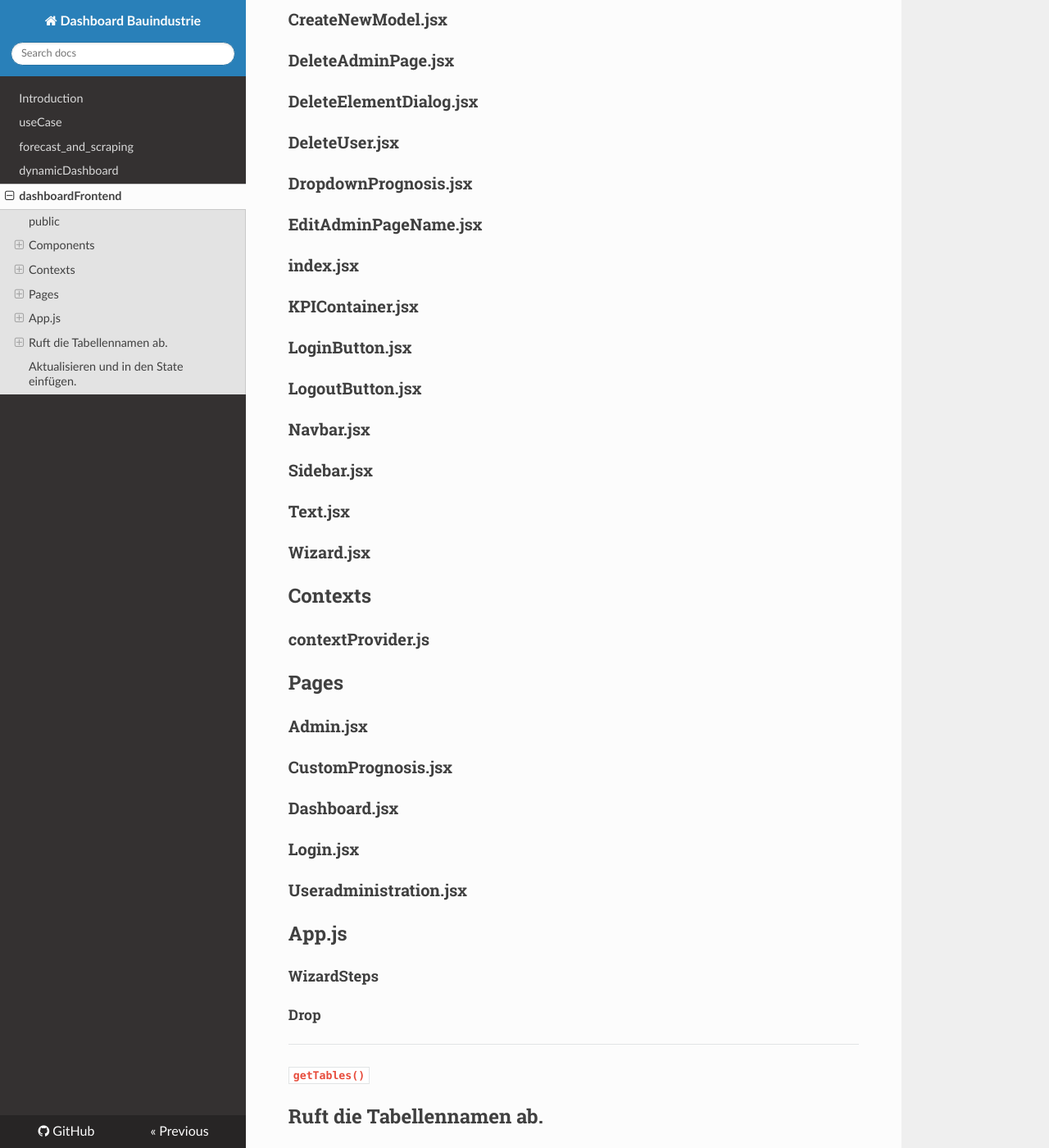
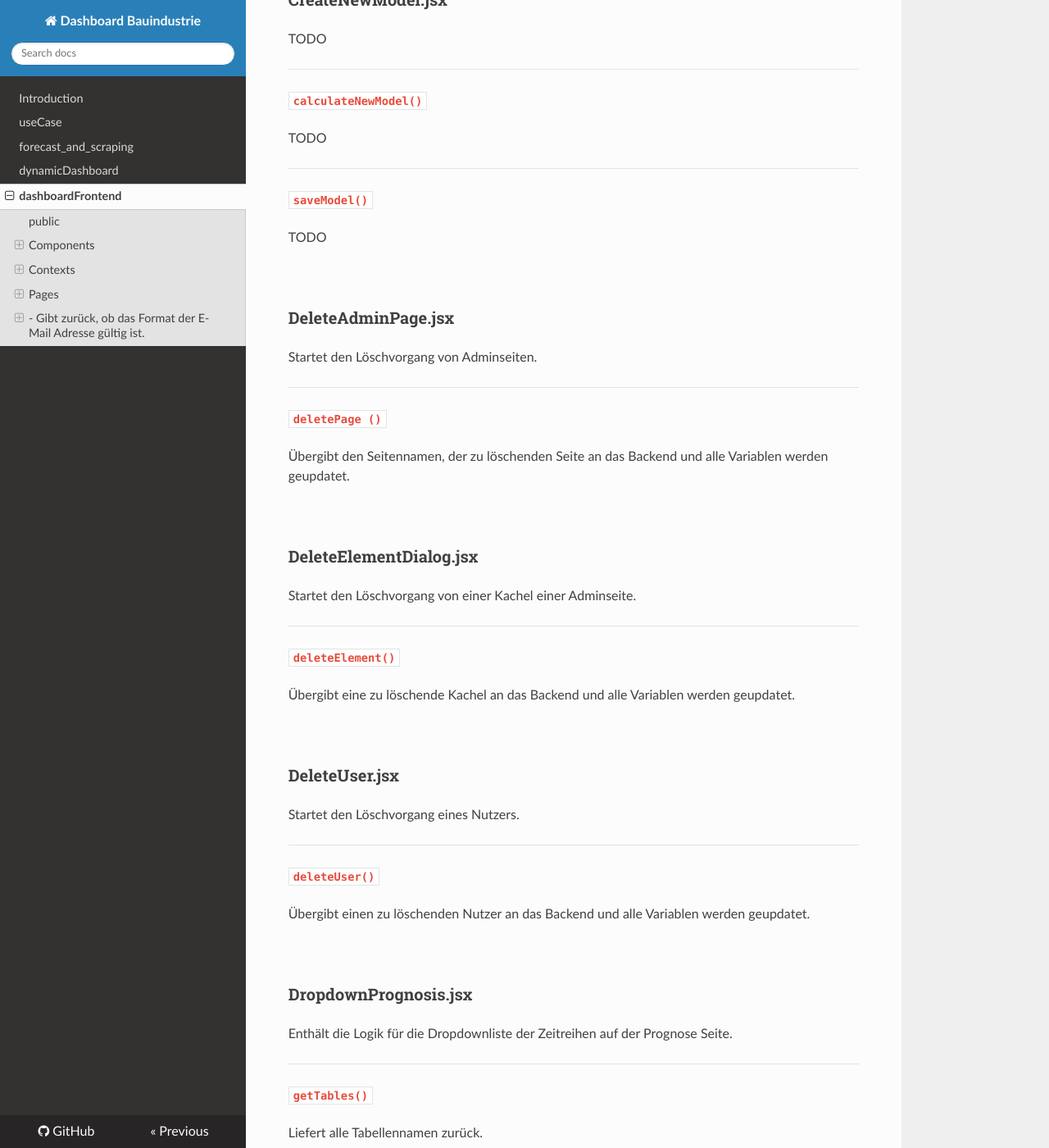
Before and after one commit to just1130/dashboardDoc, an MkDocs documentation site: the page built from docs/dashboardFrontend.md, in a window 1280 px wide and 1400 px high, scrolled down 6779 px. Shown: the whole window at 82% size. Built offline with MkDocs 1.6.1, drawn with Linux system fonts in a browser that asks for light colours; nearby versions of some CDN libraries; some of the changed text lies outside the part shown.

Commit message:
Update dashboardFrontend.md
- vorläufige FrontEnd Docu

- Noch TODOs enthalten

- Methoden und Components aus Pages noch unvollständig -> siehe TODOs

```diff
--- a/docs/dashboardFrontend.md
+++ b/docs/dashboardFrontend.md
@@ -189,19 +189,19 @@ Neue Elemente speichern.
 <br>
 
 ### AddNewUser.jsx
-In diesem Component werden neue Benutzer angelegt.
+Legt neue Benutzer an.
 
 ---
 #### `saveNewUser()`
-In dieser Methode wird der neue Benutzer an das NodeJS Backend gesendet.
+Sendet den neuen Benutzer an das NodeJS Backend.
 
 ---
 #### `validatedEmail()`
-In dieser Methode wird die E-Mail Adresse validiert.
+Validiert die E-Mail Adresse.
 
 ---
 #### `validatedPw()`
-In dieser Methode wird das Passwort validiert.
+Validiert das Passwort.
 <br>
 
 ### AddNewAdminPage.jsx
@@ -209,7 +209,7 @@ In diesem Component wird eine neue Admin Seite angelegt.
 
 ---
 #### `saveNewPage()`
-In dieser Methode wird eine bestimmte Seite mit seinen dazugehörigen Elementen an das Backend gesendet und geupdatet.
+Sendet eine bestimmte Seite an das Backend und die Variablen werden geupdatet.
 
 ---
 #### `duplicate(siteName)`
@@ -225,54 +225,294 @@ In dieser Methode wird geprüft, ob schon eine Seite mit dem übergebenem Seiten
 <br>
 
 ### CreateNewModel.jsx
+TODO
+
+---
+#### `calculateNewModel()`
+TODO
+
+---
+#### `saveModel()`
+TODO
+
+<br>
 
 ### DeleteAdminPage.jsx
+Startet den Löschvorgang von Adminseiten.
+
+---
+#### `deletePage ()`
+Übergibt den Seitennamen, der zu löschenden Seite an das Backend und alle Variablen werden geupdatet.
+
+<br>
+
 ### DeleteElementDialog.jsx
+Startet den Löschvorgang von einer Kachel einer Adminseite.
+
+---
+#### `deleteElement()`
+Übergibt eine zu löschende Kachel an das Backend und alle Variablen werden geupdatet.
+
+<br>
+
 ### DeleteUser.jsx
+Startet den Löschvorgang eines Nutzers.
+
+---
+#### `deleteUser()`
+Übergibt einen zu löschenden Nutzer an das Backend und alle Variablen werden geupdatet.
+
+<br>
+
 ### DropdownPrognosis.jsx
+Enthält die Logik für die Dropdownliste der Zeitreihen auf der Prognose Seite.
+
+---
+#### `getTables()`
+Liefert alle Tabellennamen zurück.
+
+---
+#### `onFiltering(e)`
+Filtert die Dropdown-Einträge.
+
+- **Parameter:**
+    - **e:(Object)** Suchanfrage.
+
+---
+#### `onBeforeRender()`
+Renderfunktion für die Tooltip-Komponente.
+
+---
+#### `onClose()`
+Aktualisieren und in den State einfügen.
+
+<br>
+
 ### EditAdminPageName.jsx
-### index.jsx
-### KPIContainer.jsx
-### LoginButton.jsx
-### LogoutButton.jsx
-### Navbar.jsx
-### Sidebar.jsx
-### Text.jsx
-### Wizard.jsx
-
-## Contexts
-### contextProvider.js
-
-## Pages
-### Admin.jsx
-### CustomPrognosis.jsx
-### Dashboard.jsx
-### Login.jsx
-### Useradministration.jsx
-
-## App.js
+Ändert den Seitennamen.
 
 
 
+---
+#### `editPage(newName)`
+Prüft, ob schon eine Seite mit dem übergebenem Seitennamen existiert.
+
+- **Parameter:**
+    - **newName** (String): neuer Seitenname
+
+---
+#### `duplicate(siteName)`
+Prüft, ob schon eine Seite mit dem übergebenem Seitennamen existiert.
+
+- **Parameter:**
+    - **siteName** (String): Seitenname
+- **Returntyp:**
+    - Bool
+- **Returns:**
+    - Gibt zurück ob eine Seite mit diesem Namen schon existiert
+
+<br>
+
+### KPIContainer.jsx
+TODO
+
+---
+#### `getData(data)`
+Gibt alle Kennzahlen nach Namen, Start und Enddatum gefiltert zurück.
+TODO Passt das so?
+
+- **Parameter:**
+    - **data** (Object[]): Metadaten aller Tabellen
+- **Returntyp:**
+    -
+- **Returns:**
+
+<br>
+
+### LoginButton.jsx
+Logik und Design des LoginButtons.
+
+<br>
+
+### LogoutButton.jsx
+Logik und Design des LogoutButtons.
+
+---
+#### `logout()`
+Meldet einen angemeldeten Nutzer ab.
+
+<br>
+
+### Navbar.jsx
+Design der Navbar.
+
+<br>
+
+### Sidebar.jsx
+Design und Interaktion der Sidebar.
+
+<br>
+
+---
+#### `handleCloseSideBar ()`
+Klappt die Sidebar ein.
+
+---
+#### `changeSite ()`
+Wechselt die Ansicht des Dashboards auf eine übergebene Seite und aktualisert die Elemente.
+
+- **Parameter:**
+    - **siteName** (String): Seitenname
+
+---
+#### `sideBarClick(siteName)`
+TODO
+
+- **Parameter:**
+    - **siteName** (String): TODO
+
+<br>
+
+### Text.jsx
+TODO
+
+### Wizard.jsx
+Dialog zum Erstellen und Bearbeiten von Kacheln. Ruft Components aus WizardSteps auf.
+
+---
+#### `closeTheWizard()`
+Schließt den Dialog und aktualisiert die Elemente.
+
+## Contexts
+TODO
+
+<br>
+
+### contextProvider.js
+TODO
+
+---
+#### `updateSidebarElements()`
+Aktualisiert die Seiten der der Sidebar.
 
 
+---
+#### `updateAdminElements(siteName)`
+Ruft die Daten der einzelnen Kachlen der zu ladenden Seite ab.
 
-#### WizardSteps
+- **Parameter:**
+    - **siteName**(String):  Name der zu ladenden Seite
 
-##### Drop
+
+## Pages
+Enthält die Components für die einzelnen Seiten in der Navbar und des Logins.
+
+### Admin.jsx
+Logik und Design der Adminseite.
 
 ---
-##### `getTables()`
-Ruft die Tabellennamen ab.
----
-
-##### `onFiltering(e)`
-Filtert die Dropdown-Einträge.
+#### `checkAdminSite(body)`
+TODO
 
 - **Parameter:**
-    - **e (Object):** Suchanfrage.
+    - **body** (TODO):TODO
+
 ---
+#### `addNewElement()`
+Startet Prozess zum Erstellen einer Kachel.
 
-##### `onClose()`
-Aktualisieren und in den State einfügen.
 ---
+#### `edit(item, key)`
+Startet Prozesse zum Bearbeiten einer Kachel.
+
+- **Parameter:**
+    - **item** (TODO):TODO
+    - **key** (TODO):TODO
+
+<br>
+
+### CustomPrognosis.jsx
+Ermöglicht es Prognosen detaillierter zu betrachten und Parameter manuell anzupassen.
+
+---
+#### `getModelInfos(name)`
+TODO
+
+- **Parameter:**
+    - **name** (String): TODO
+
+---
+#### `setSelectedValue(name, timeInterval)()`
+TODO
+
+- **Parameter:**
+    - **name** (String):  TODO
+    - **timeInterval** (TODO): TODO
+
+---
+#### `calculateNewModel()`
+TODO
+
+---
+#### `saveModel()`
+Speichert das neu erstellte Model. TODO
+
+---
+#### `updateSelectedName (name)`
+TODO
+
+- **Parameter:**
+    - **name** (String):  TODO
+
+<br>
+
+### Dashboard.jsx
+Zeigt die erstellten Kacheln.
+
+---
+#### `checkAdminSite(adminSite)`
+Prüft, ob Änderungen an der übergebenen Seite vorgenommen wurden und aktualisiert die Seite im Dashboard anschließend.
+
+- **Parameter:**
+    - **adminSite** (TODO): TODO
+
+<br>
+
+### Login.jsx
+Verwaltet und designt die Anmelde Seite.
+
+---
+#### `sendLoginRequest()`
+TODO
+
+---
+#### `validated()`
+Überprüft das Format der E-Mail Adresse.
+
+- **Returntyp:**
+    - Bool
+- **Returns:*
+    - Gibt zurück, ob das Format der E-Mail Adresse gültig ist.
+    -
+---
+#### `closeDialog()`
+Schließt den Dialog und aktualisiert entsprechende Elemente.
+
+<br>
+
+### Useradministration.jsx
+Verwaltung der Nutzer.
+
+---
+#### `updateUsers ()`
+TODO
+
+---
+#### `closeWindow ()`
+TODO
+
+---
+#### `getUsers()`
+Ruft alle Nutzer aus der Datenbank ab.
+
+<br>
```
